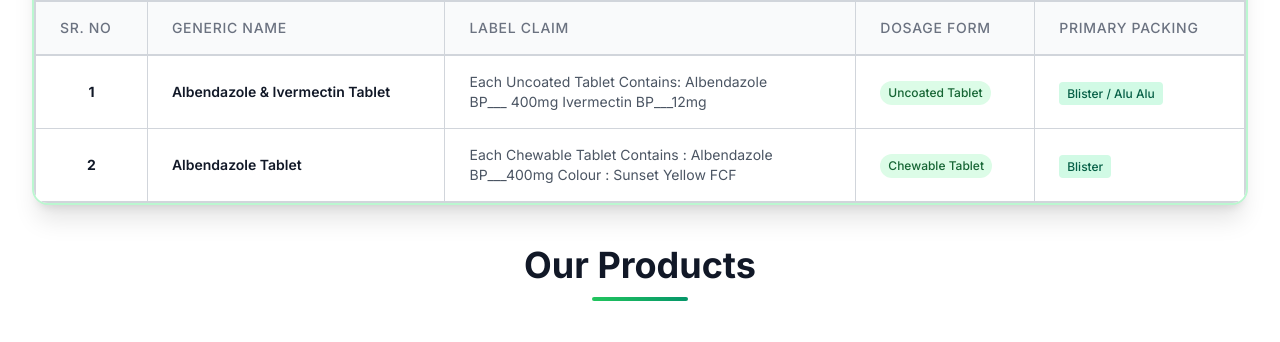
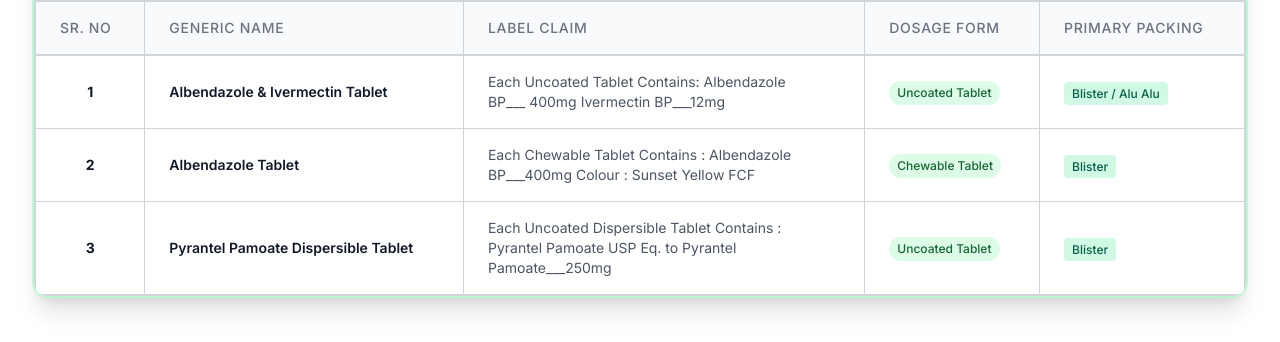
Before and after one commit to DevCadbury/Nexlife-, a React (Vite) app: page /products/anthelmintic in a window 1280 px wide. Shown: the part 743-1085 px from the top of the page. Built offline with nearby package versions, Linux system fonts and the light colour scheme.

Commit message:
Update components and add new pages

```diff
--- a/src/pages/AnthelminticProducts.jsx
+++ b/src/pages/AnthelminticProducts.jsx
@@ -82,6 +82,15 @@ const AnthelminticProducts = () => {
       type: "Chewable Tablet",
       packaging: "Blister",
       image: albendazoleImage2,
+    },
+    {
+      id: 3,
+      name: "Pyrantel Pamoate Dispersible Tablet",
+      description:
+        "Each Uncoated Dispersible Tablet Contains : Pyrantel Pamoate USP Eq. to Pyrantel Pamoate___250mg",
+      type: "Uncoated Tablet",
+      packaging: "Blister",
+      image: albendazoleImage,
     },
   ];
 
@@ -352,7 +361,7 @@ const AnthelminticProducts = () => {
             className="mt-12 mb-16"
           >
             <div className="grid grid-cols-1 md:grid-cols-2 gap-8 max-w-6xl mx-auto justify-items-center">
-              {anthelminticProducts.map((product) => (
+              {anthelminticProducts.slice(0, 2).map((product) => (
                 <motion.div
                   key={product.id}
                   initial={{ opacity: 0, y: 20 }}
```
